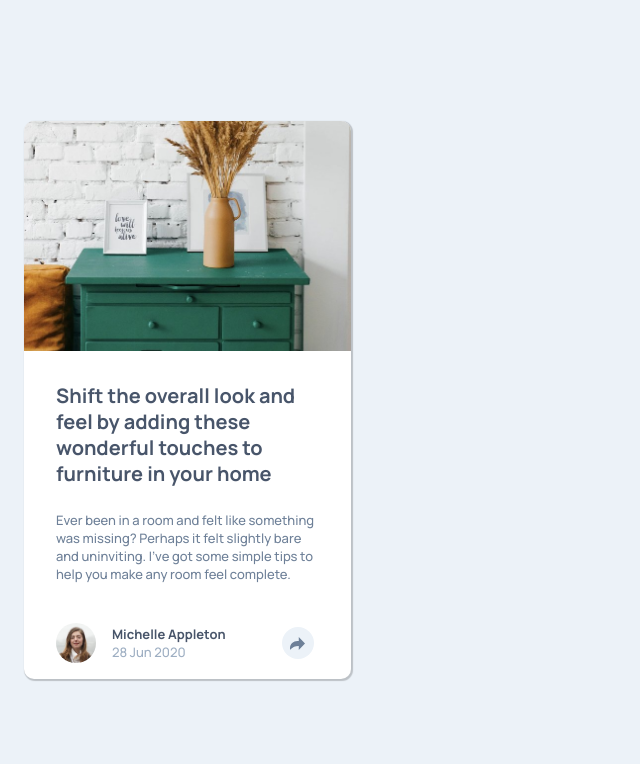
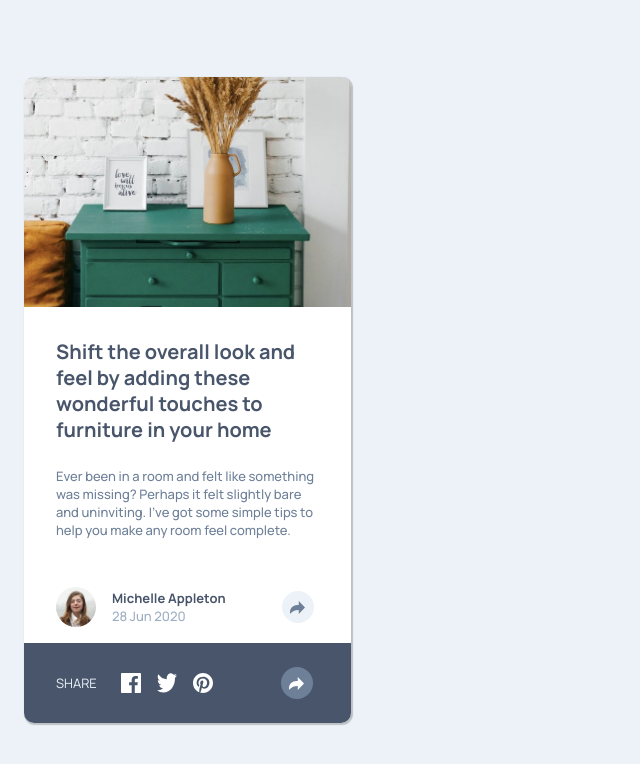
Before and after one commit to joaofsds/article-preview-component, a plain HTML site: page index.html in a window 1280 px wide. Shown: the whole page, without its empty margins (0-640 px from the left). Drawn offline with Linux system fonts and the light colour scheme.

Commit message:
card refactored, second share section created

```diff
--- a/index.html
+++ b/index.html
@@ -22,16 +22,17 @@
   <body>
     <main class="container">
       <div class="image-drawer"></div>
+      <div class="container-card">
         <h1 class="text-preset-1-bold title">
           Shift the overall look and feel by adding these wonderful touches to
           furniture in your home
         </h1>
         <p class="text text-preset-2-medium">
-        Ever been in a room and felt like something was missing? Perhaps it felt
-        slightly bare and uninviting. I’ve got some simple tips to help you make
-        any room feel complete.
+          Ever been in a room and felt like something was missing? Perhaps it
+          felt slightly bare and uninviting. I’ve got some simple tips to help
+          you make any room feel complete.
         </p>
-      <section class="container-author" id="section-author">
+        <section class="container-author active" id="section-author" >
           <img
             src="./images/avatar-michelle.jpg"
             alt="Michelle Appleton picture"
@@ -47,6 +48,21 @@
             <img src="./images/icon-share.svg" alt="Share icon" />
           </div>
         </section>
+      </div>
+
+      <section class="container-medias">
+        <div class="container-medias-1">
+          <div class="container-medias-2">
+            <span class="text-preset-3">SHARE</span>
+            <img src="./images/icon-facebook.svg" alt="Facebook icon" />
+            <img src="./images/icon-twitter.svg" alt="Twitter icon" />
+            <img src="./images/icon-pinterest.svg" alt="Pinterest icon" />
+          </div>
+          <div class="share-button-alt">
+            <img src="./images/icon-share-white.svg" alt="Share icon" />
+          </div>
+        </div>
+      </section>
     </main>
 
     <script src="./script.js"></script>
--- a/style.css
+++ b/style.css
@@ -83,24 +83,59 @@ body {
   width: 100%;
   height: 230px;
   background-size: cover;
-  margin-bottom: var(--scp-400-32px);
 }
 
 .title {
   color: var(--grey-900);
-  padding: 0 var(--scp-400-32px) var(--scp-300-24px);
+  margin-bottom: var(--scp-300-24px);
 }
 
 .text {
   color: var(--grey-500);
-  padding: 0 var(--scp-400-32px) var(--scp-500-40px);
+  margin-bottom: var(--scp-600-48px);
+}
+
+.container-card {
+  padding: var(--scp-400-32px) var(--scp-400-32px) var(--scp-200-16px);
 }
 
 .container-author {
   display: flex;
   align-items: center;
-  padding: 0 var(--scp-400-32px) var(--scp-200-16px);
 }
+
+.container-medias {
+  display: flex;
+  background: var(--grey-900) ;
+  align-items: center;
+  padding: var(--scp-300-24px) var(--scp-400-32px);
+}
+
+.container-medias-1 {
+  display: flex;
+  justify-content: space-between;
+
+}
+
+.container-medias-2 {
+  display: flex;
+  justify-content: space-between;
+  align-items: center;
+
+}
+
+.container-medias-2 img {
+margin-right: var(--scp-200-16px);
+width: 20px;
+height: 20px;
+
+}
+
+.container-medias span {
+  color: var(--grey-200);
+  margin-right: var(--scp-300-24px);
+
+  }
 
 .image-author {
   width: 40px;
@@ -122,7 +157,6 @@ body {
   display: flex;
   align-items: center;
   justify-items: center;
-  align-content: center;
   justify-content: center;
   width: 32px;
   height: 32px;
@@ -130,6 +164,21 @@ body {
   background-color: var(--grey-200);
 }
 
+.share-button-alt{
+  display: flex;
+  margin-left: 52px;
+  align-items: center;
+  justify-content: center;
+  width: 32px;
+  height: 32px;
+  border-radius: 50%;
+  background-color: var(--grey-500);
+}
+
 .share-button:hover {
   cursor: pointer;
 }
+
+.active {
+  display: flex;
+}
```
Also changed, not shown: images/icon-share-white.svg (added). Lines whose indentation alone changed are shown as unchanged.
